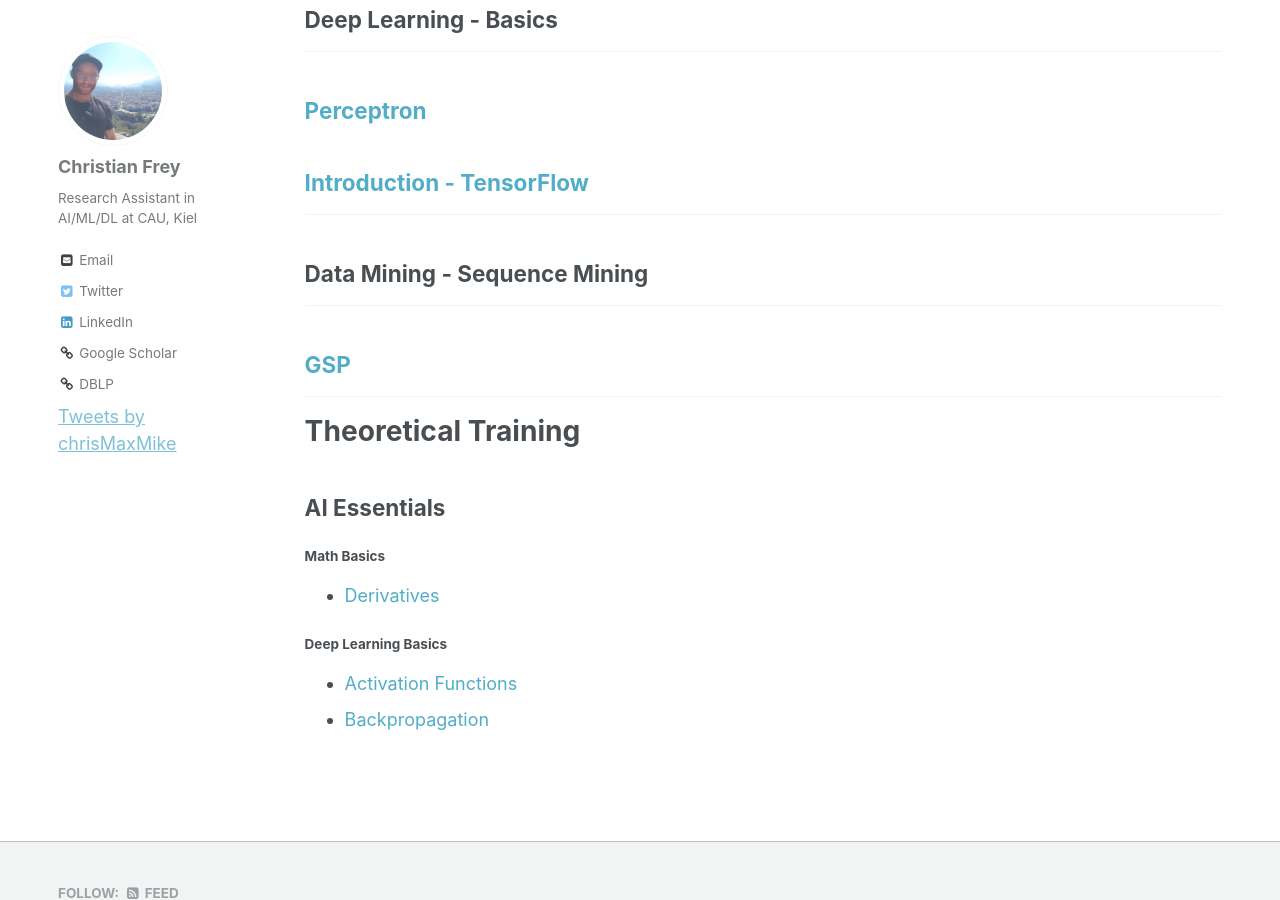
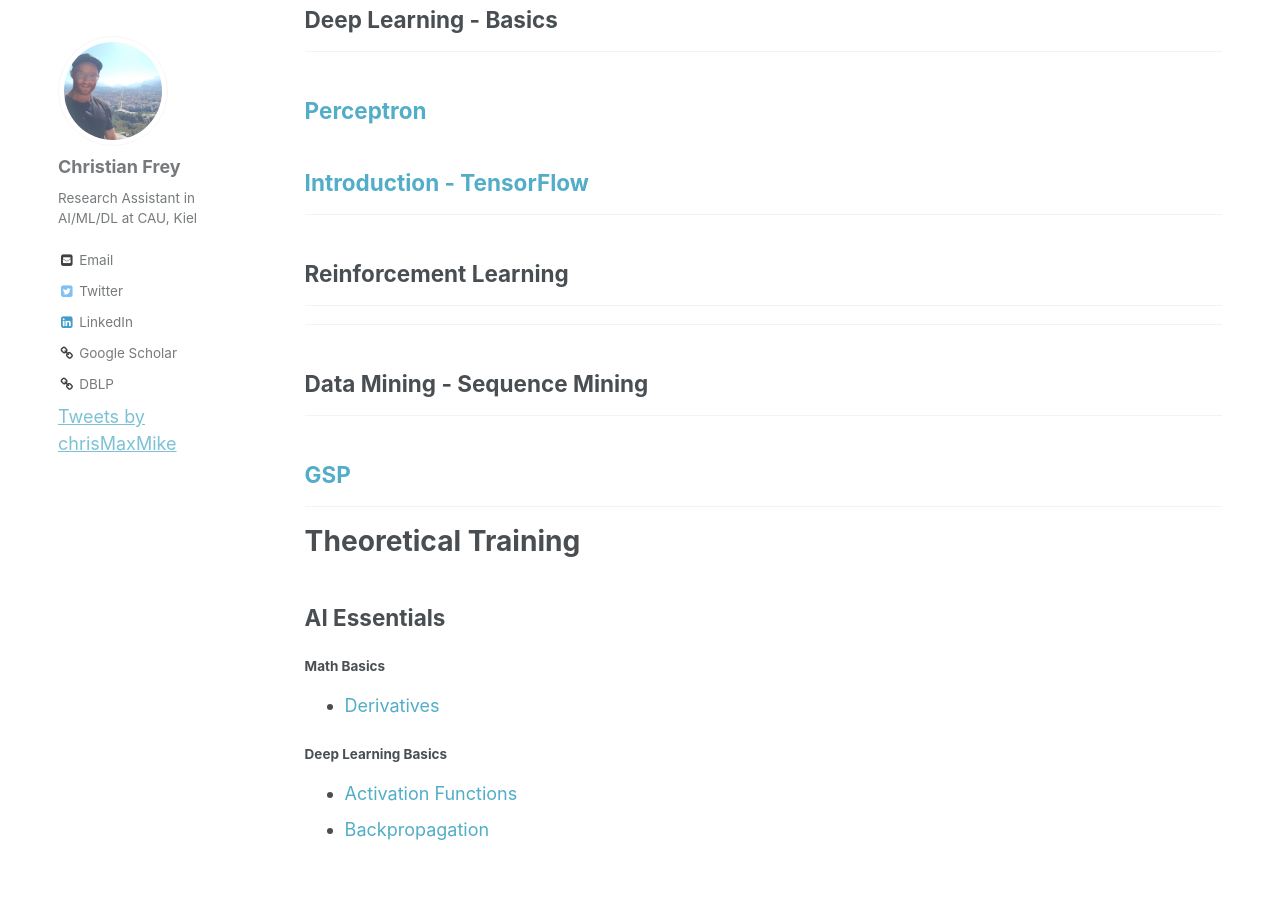
Before and after one commit to christianmaxmike/christianmaxmike.github.io, a Jekyll site: the page built from _pages/mindnotes.md, in a window 1280 px wide and 900 px high, scrolled down 1037 px. Built offline with Jekyll 4.4.1, drawn with Linux system fonts in a browser that asks for light colours; comment, search, counter and statistics services are not loaded.

Commit message:
Update mindnotes.md

```diff
--- a/_pages/mindnotes.md
+++ b/_pages/mindnotes.md
@@ -30,6 +30,16 @@ This series will grow with time and should not be considered as being in a final
 {% endfor %}
 
 <hr>
+<h2>Reinforcement Learning</h2>
+<hr>
+{% for post in site.mindnotes %}
+    {% if post.topic == "rl" %}
+      {% include archive-single.html %}
+    {% endif %}
+{% endfor %}
+
+
+<hr>
 <h2>Data Mining - Sequence Mining</h2>
 <hr>
 {% for post in site.mindnotes %}
```
